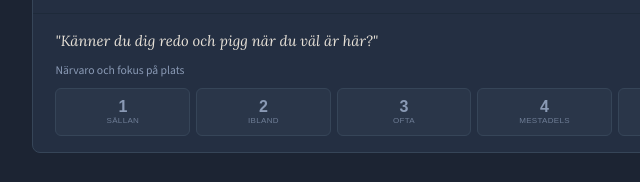
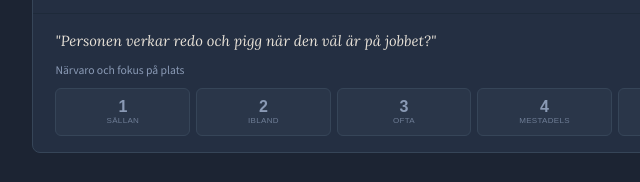
Before and after one commit to flileiber/Arbetstraning-2, a plain HTML site: page index.html in a window 1280 px wide. Shown: the part 3784-3966 px from the top of the page, 40-680 px from the left. Drawn offline with nearby package versions, Linux system fonts and the light colour scheme.

Commit message:
Update index.html

```diff
--- a/index.html
+++ b/index.html
@@ -113,7 +113,7 @@ const axes = [
     {q:"Personen meddelar i förväg när hen inte kan komma?", note:"Punktlighet och praktik"},
     {q:"Personen är redo att arbeta när hen anländer?", note:"Morgonrutin"},
     {q:"Personen har en stabil närvaro över tid utan stort frånvaromönster?", note:"Kommunicerar frånvaro"},
-    {q:"Känner du dig redo och pigg när du väl är här?", note:"Närvaro och fokus på plats"}
+    {q:"Personen verkar redo och pigg när den väl är på jobbet?", note:"Närvaro och fokus på plats"}
   ]}
 ];
 const scores = axes.map(a => a.questions.map(() => 0));
```
